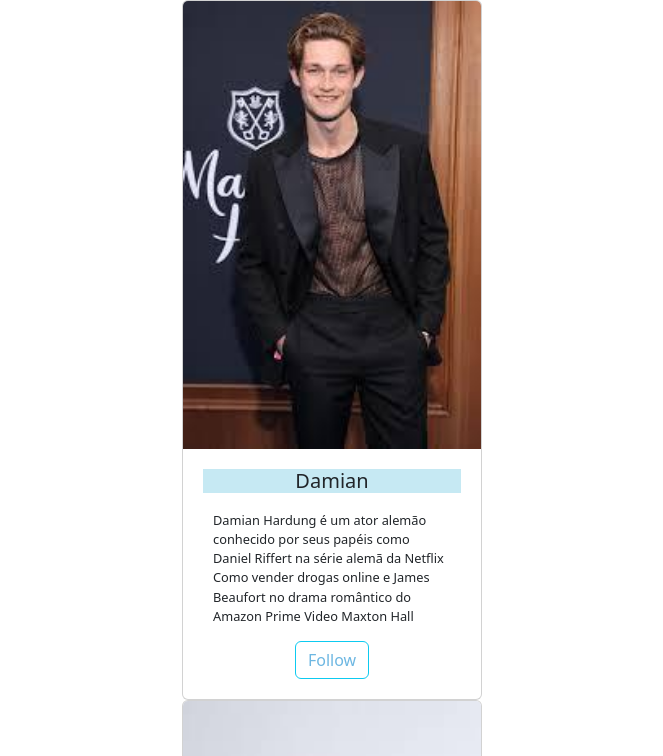
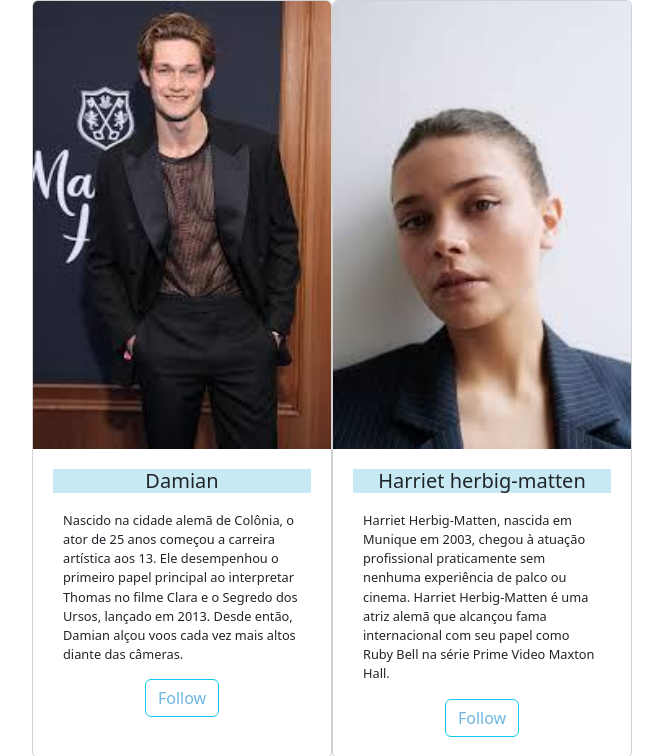
Before and after one commit to annabialeme/Bootstrap, a plain HTML site: page index.html in a window 1280 px wide. Shown: the top 756 px of the page, without its empty margins (308-971 px from the left). Drawn offline with nearby package versions, Linux system fonts and the light colour scheme.

Commit message:
add:  card structure

```diff
--- a/index.html
+++ b/index.html
@@ -15,7 +15,7 @@
                 <img src = "img/damian.jpg">
                 <div class = "card-d">
                     <h5 class = "title">Damian</h5>
-                    <p class = "text">Damian Hardung é um ator alemão conhecido por seus papéis como Daniel Riffert na série alemã da Netflix Como vender drogas online e James Beaufort no drama romântico do Amazon Prime Video Maxton Hall</p>
+                    <p class = "text">Nascido na cidade alemã de Colônia, o ator de 25 anos começou a carreira artística aos 13. Ele desempenhou o primeiro papel principal ao interpretar Thomas no filme Clara e o Segredo dos Ursos, lançado em 2013. Desde então, Damian alçou voos cada vez mais altos diante das câmeras.</p>
                     <div class = "botao">
                         <button type="button" class="btn btn-outline-info">
                             <a href="https://www.instagram.com/damianhardung/?hl=pt-br">Follow</a>
@@ -27,7 +27,9 @@
                 <img src = "img/harry.jpg">
                 <div class = "card-d">
                     <h5 class = "title">Harriet herbig-matten</h5>
-                    <p class = "text">Harriet Herbig-Matten é uma atriz alemã que alcançou fama internacional com seu papel como Ruby Bell na série Prime Video Maxton Hall.</p>
+                    <p class = "text">
+                        Harriet Herbig-Matten, nascida em Munique em 2003, chegou à atuação profissional praticamente sem nenhuma experiência de palco ou cinema. Harriet Herbig-Matten é uma atriz alemã que alcançou fama internacional com seu papel como Ruby Bell na série Prime Video Maxton Hall.
+                    </p>
                     <div class = "botao">
                         <button type="button" class="btn btn-outline-info">
                             <a href="https://www.instagram.com/harriet.herbigmatten/">Follow</a>
@@ -48,8 +50,6 @@
                     </div>
                 </div>
                 </div>
-            </div>
-        </div>
     </div>
 </body>
 </html>
--- a/styles.css
+++ b/styles.css
@@ -11,7 +11,6 @@ body {
 
 .text {
     padding: 10px;
-    border-radius: 20px;
     font-size: 0.8rem;
     margin-bottom: 5px;
 }
@@ -20,7 +19,6 @@ body {
     border-radius: 8px;
     overflow: hidden;
     width: 300px;
-    margin: 0 10px;
 }
 
 .card-d {
@@ -29,6 +27,7 @@ body {
 
 .title {
     background-color: rgb(198, 233, 243);
+    display: flex;
     justify-content: center;
 }
 
@@ -42,7 +41,8 @@ button a {
     color: rgb(109, 183, 226);
 }
 
-.title {
+.cards {
     display: flex;
-    justify-content: center;
+    transition: transform 0.5s;
+    width: max-content;
 }
```
